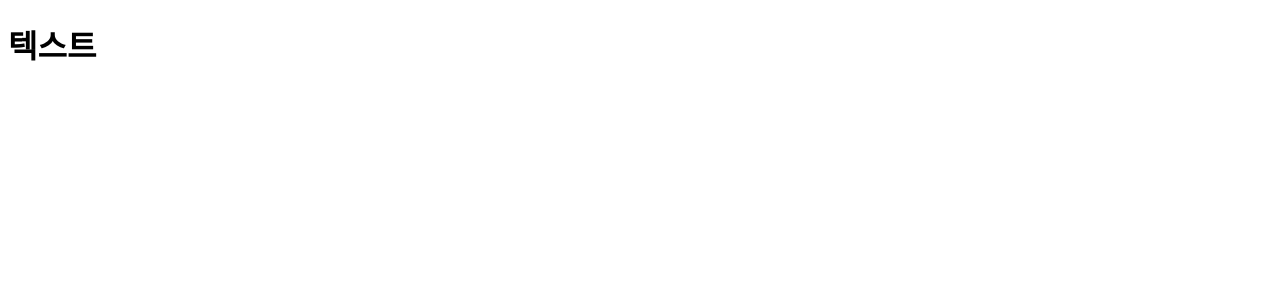
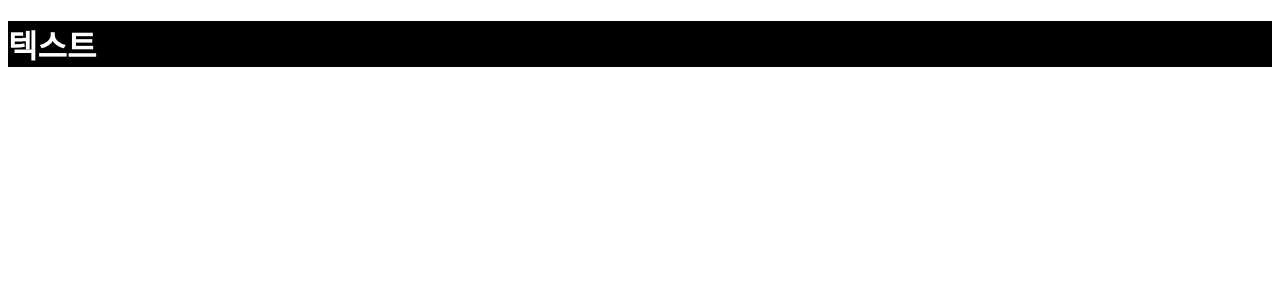
Before and after one commit to custardcream98/react-master-class, a React (Create React App) app: page / in a window 1280 px wide. Shown: the top 300 px of the page. Built offline with nearby package versions, Linux system fonts and the light colour scheme.

Commit message:
Theme in TS

```diff
--- /dev/null
+++ b/src/theme.ts
@@ -0,0 +1,13 @@
+import { DefaultTheme } from "styled-components";
+
+export const lightTheme: DefaultTheme = {
+    bgColor: "white",
+    textColor: "black",
+    btnColor: "tomato"
+}
+
+export const darkTheme: DefaultTheme = {
+    bgColor: "black",
+    textColor: "white",
+    btnColor: "teal"
+}
```
Also changed, not shown: src/index.tsx (+6 -4 lines), src/styled.d.ts (added, +10 -0 lines).
